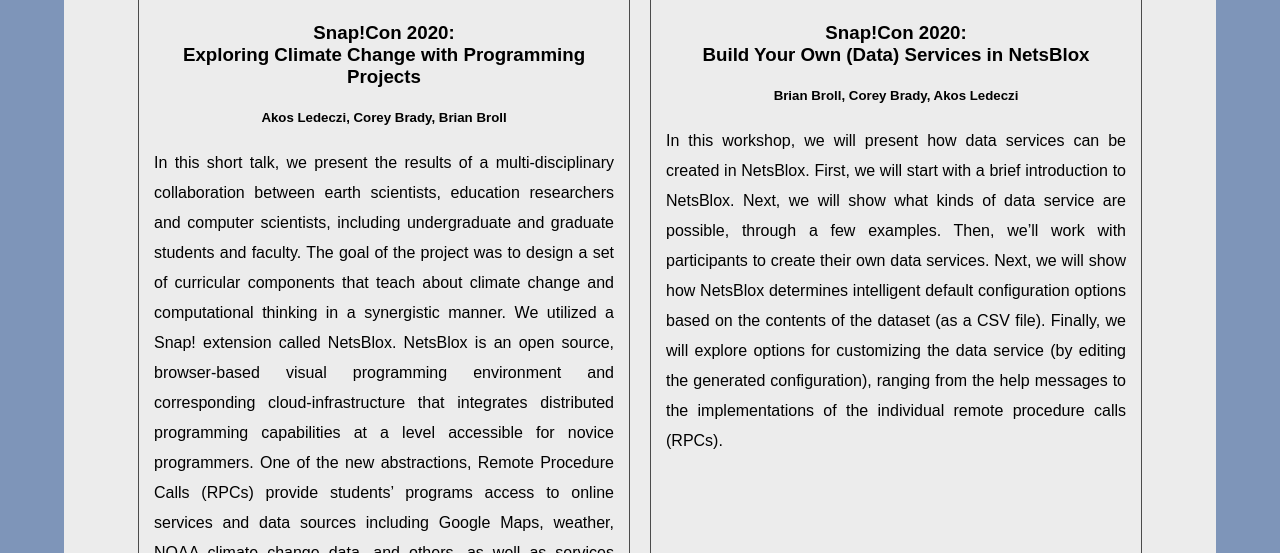
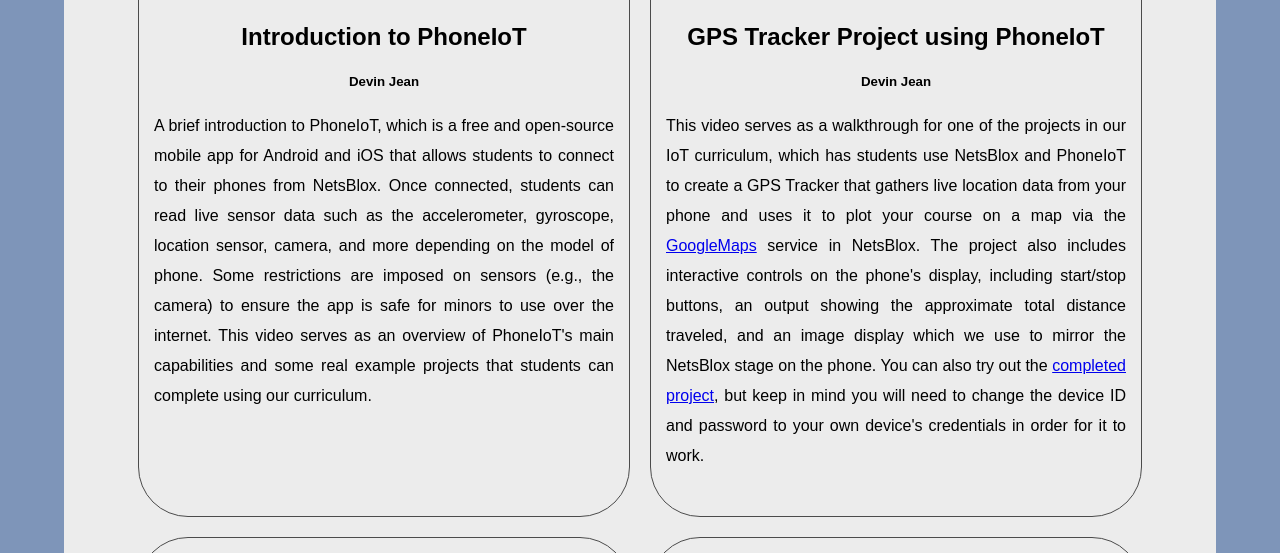
Before and after one commit to csfrontiers/csfrontiers.org, a Jekyll site: the page built from demos.html, in a window 1280 px wide and 1400 px high, scrolled down 1194 px. Shown: the part 237-790 px from the top of the window. Built offline with Jekyll 4.4.1, drawn with Linux system fonts in a browser that asks for light colours; some of the changed text lies outside the part shown; grey boxes are pictures that could not be loaded.

Commit message:
phoneiot demo vids

```diff
--- a/demos.html
+++ b/demos.html
@@ -28,6 +28,29 @@
     </div>
     <div class='hflex'>
         <div class='center flex-item two-column rounded bordered'>
+            <iframe width="70%" height="250px" src="https://www.youtube.com/embed/-uGtzpJfBEk" frameborder="0" allow="accelerometer; autoplay; clipboard-write; encrypted-media; gyroscope; picture-in-picture" allowfullscreen></iframe>
+            <h2>Introduction to PhoneIoT</h2>
+            <h5>Devin Jean</h5>
+            <p>
+                A brief introduction to PhoneIoT, which is a free and open-source mobile app for Android and iOS that allows students to connect to their phones from NetsBlox.
+                Once connected, students can read live sensor data such as the accelerometer, gyroscope, location sensor, camera, and more depending on the model of phone.
+                Some restrictions are imposed on sensors (e.g., the camera) to ensure the app is safe for minors to use over the internet.
+                This video serves as an overview of PhoneIoT's main capabilities and some real example projects that students can complete using our curriculum.
+            </p>
+        </div>
+        <div class='center flex-item two-column rounded bordered'>
+            <iframe width="70%" height="250px" src="https://www.youtube.com/embed/kTtO7iuRQWI" frameborder="0" allow="accelerometer; autoplay; clipboard-write; encrypted-media; gyroscope; picture-in-picture" allowfullscreen></iframe>
+            <h2>GPS Tracker Project using PhoneIoT</h2>
+            <h5>Devin Jean</h5>
+            <p>
+                This video serves as a walkthrough for one of the projects in our IoT curriculum, which has students use NetsBlox and PhoneIoT to create a GPS Tracker that gathers live location data from your phone and uses it to plot your course on a map via the <a href='https://editor.netsblox.org/docs/services/GoogleMaps/index.html' target='_blank'>GoogleMaps</a> service in NetsBlox.
+                The project also includes interactive controls on the phone's display, including start/stop buttons, an output showing the approximate total distance traveled, and an image display which we use to mirror the NetsBlox stage on the phone.
+                You can also try out the <a href='https://editor.netsblox.org/?action=present&Username=devinjean&ProjectName=gps-tracker-simple&noRun&editMode' target='_blank'>completed project</a>, but keep in mind you will need to change the device ID and password to your own device's credentials in order for it to work.
+            </p>
+        </div>
+    </div>
+    <div class='hflex'>
+        <div class='center flex-item two-column rounded bordered'>
             <iframe width="70%" height="250px" src="https://www.youtube.com/embed/SN_DZANWJ0E" frameborder="0" allow="accelerometer; autoplay; clipboard-write; encrypted-media; gyroscope; picture-in-picture" allowfullscreen></iframe>
             <h3>Snap!Con 2020: <br> Exploring Climate Change with Programming Projects</h3>
             <h5>Akos Ledeczi, Corey Brady, Brian Broll</h5>
@@ -36,7 +59,7 @@
                 The goal of the project was to design a set of curricular components that teach about climate change and computational thinking in a synergistic manner.
                 We utilized a Snap! extension called NetsBlox.
                 NetsBlox is an open source, browser-based visual programming environment and corresponding cloud-infrastructure that integrates distributed programming capabilities at a level accessible for novice programmers.
-                One of the new abstractions, Remote Procedure Calls (RPCs) provide students’ programs access to online services and data sources including Google Maps, weather, NOAA climate change data, and others, as well as services created by the end-user community and hosted on the NetsBlox server.
+                One of the new abstractions, Remote Procedure Calls (RPCs) provide students' programs access to online services and data sources including Google Maps, weather, NOAA climate change data, and others, as well as services created by the end-user community and hosted on the NetsBlox server.
                 RPCs enable students to create engaging and motivating projects grounded in real-world applications.
             </p>
         </div>
@@ -48,7 +71,7 @@
                 In this workshop, we will present how data services can be created in NetsBlox.
                 First, we will start with a brief introduction to NetsBlox.
                 Next, we will show what kinds of data service are possible, through a few examples.
-                Then, we’ll work with participants to create their own data services.
+                Then, we'll work with participants to create their own data services.
                 Next, we will show how NetsBlox determines intelligent default configuration options based on the contents of the dataset (as a CSV file).
                 Finally, we will explore options for customizing the data service (by editing the generated configuration), ranging from the help messages to the implementations of the individual remote procedure calls (RPCs).
             </p>
@@ -62,7 +85,7 @@
             <p>
                 In this talk we will present an overview of NetsBlox as well as some of the newest features including:
                 <ul>
-                    <li>Accessing your phone’s sensors from your project and placing interactive GUI elements on the screen. This enables applications like 1) an exercise tracker showing your route on a map and displaying the distance covered and your speed or 2) turning your phone into a remote sprite controller.</li>
+                    <li>Accessing your phone's sensors from your project and placing interactive GUI elements on the screen. This enables applications like 1) an exercise tracker showing your route on a map and displaying the distance covered and your speed or 2) turning your phone into a remote sprite controller.</li>
                     <li>A Virtual Reality environment where students get virtual robots that they can control with their NetsBlox programs. They can collaborate on tasks in this shared world or compete against each other.</li>
                     <li>Create and deploy your own Alexa skill while writing it entirely in NetsBlox.</li>
                     <li>Create a suite of auto-graded assignments within NetsBlox itself.</li>
```
Also changed, not shown: tools.html (+7 -0 lines), Gemfile.lock.
